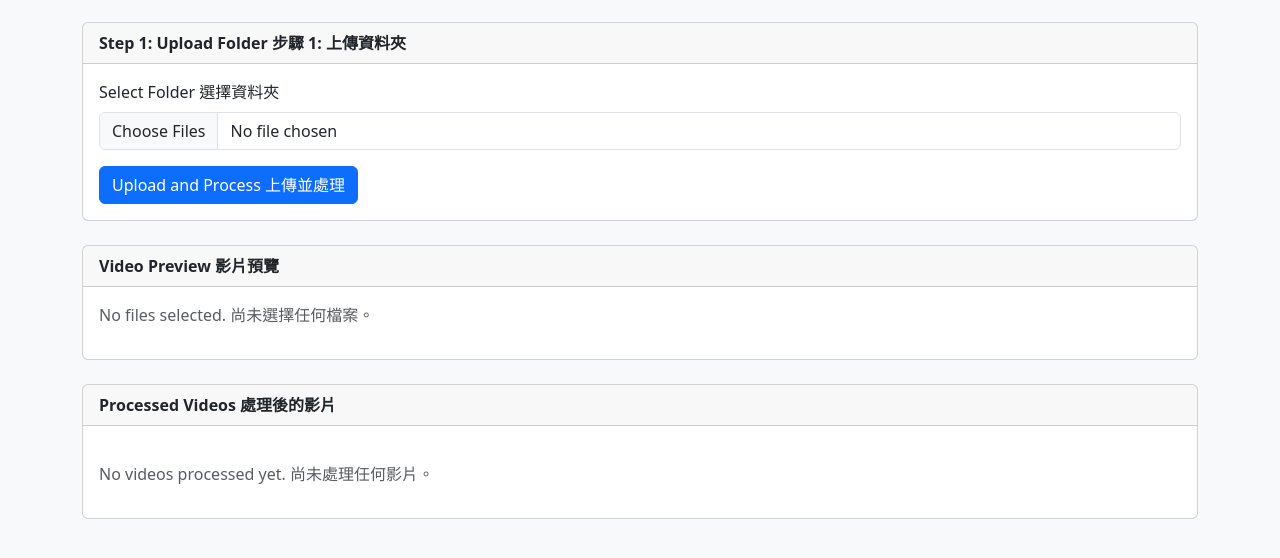
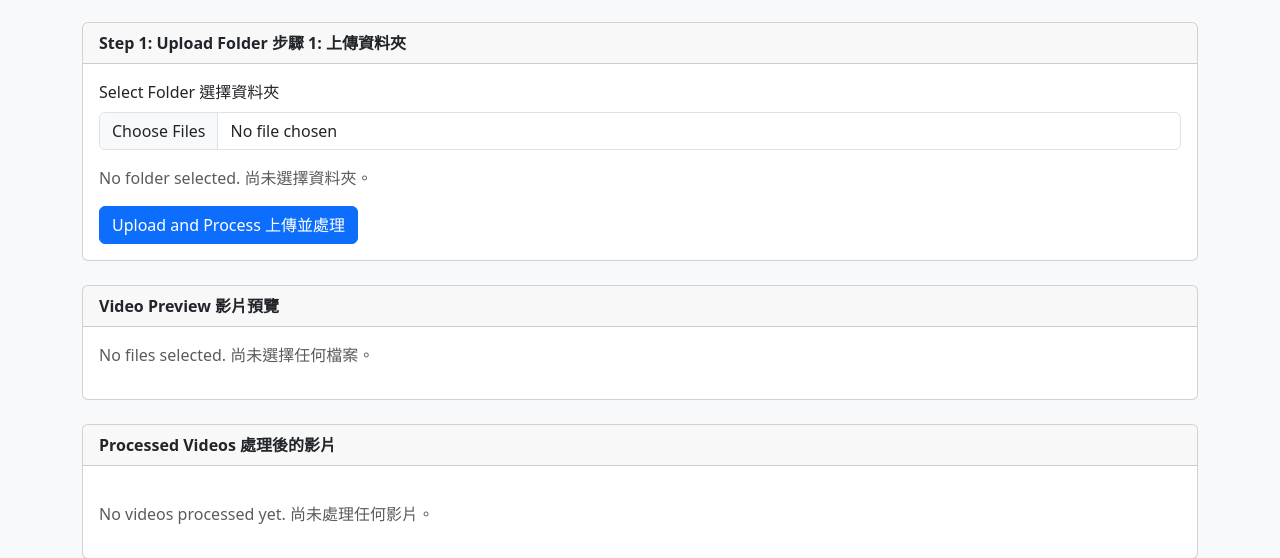
Before and after one commit to jasonkao402/NYCU_CV2024_Final_Project, a Flask app: page / in a window 1280 px wide. Shown: the part 202-760 px from the top of the page. Before the commit the page ends 721 px from the top, so only its background shows below. Run offline with Flask 3, Linux system fonts and the light colour scheme; some libraries are stand-ins or nearby versions.

Commit message:
web page show selected folder name

```diff
--- a/templates/index.html
+++ b/templates/index.html
@@ -113,9 +113,7 @@
         <div class="card-body">
           <form id="uploadForm">
             <div class="mb-3">
-              <label for="folderInput" class="form-label"
-                >Select Folder 選擇資料夾</label
-              >
+              <label for="folderInput" class="form-label">Select Folder 選擇資料夾</label>
               <input
                 id="folderInput"
                 type="file"
@@ -126,12 +124,16 @@
                 class="form-control"
               />
             </div>
+            <div id="folderName" class="mb-3 text-muted">
+              No folder selected. 尚未選擇資料夾。
+            </div>
             <button type="submit" class="btn btn-primary">
               Upload and Process 上傳並處理
             </button>
           </form>
         </div>
       </div>
+
 
       <!-- 影片預覽區塊 -->
       <div class="card mb-4">
@@ -200,7 +202,19 @@
       }
 
       // 當選擇資料夾時，顯示影片預覽 / When a folder is selected, display video preview
+      // 顯示所選資料夾的名稱 / Display the selected folder name
       folderInput.addEventListener("change", (event) => {
+        const folderName = document.getElementById("folderName");
+        if (folderInput.files.length > 0) {
+          // 使用第一個檔案的路徑來推測資料夾名稱
+          const firstFilePath = folderInput.files[0].webkitRelativePath;
+          const folderPath = firstFilePath.split("/")[0];
+          folderName.textContent = `Selected Folder: ${folderPath}`;
+        } else {
+          folderName.textContent = "No folder selected. 尚未選擇資料夾。";
+        }
+
+        // 更新影片預覽區塊
         const videoFiles = Array.from(event.target.files).filter((file) =>
           file.type.startsWith("video/")
         );
@@ -242,6 +256,7 @@
           videoContainer.appendChild(row);
         }
       });
+
 
       // 當提交表單時，上傳並處理資料夾 / On form submission, upload and process the folder
       uploadForm.addEventListener("submit", async (event) => {
```
